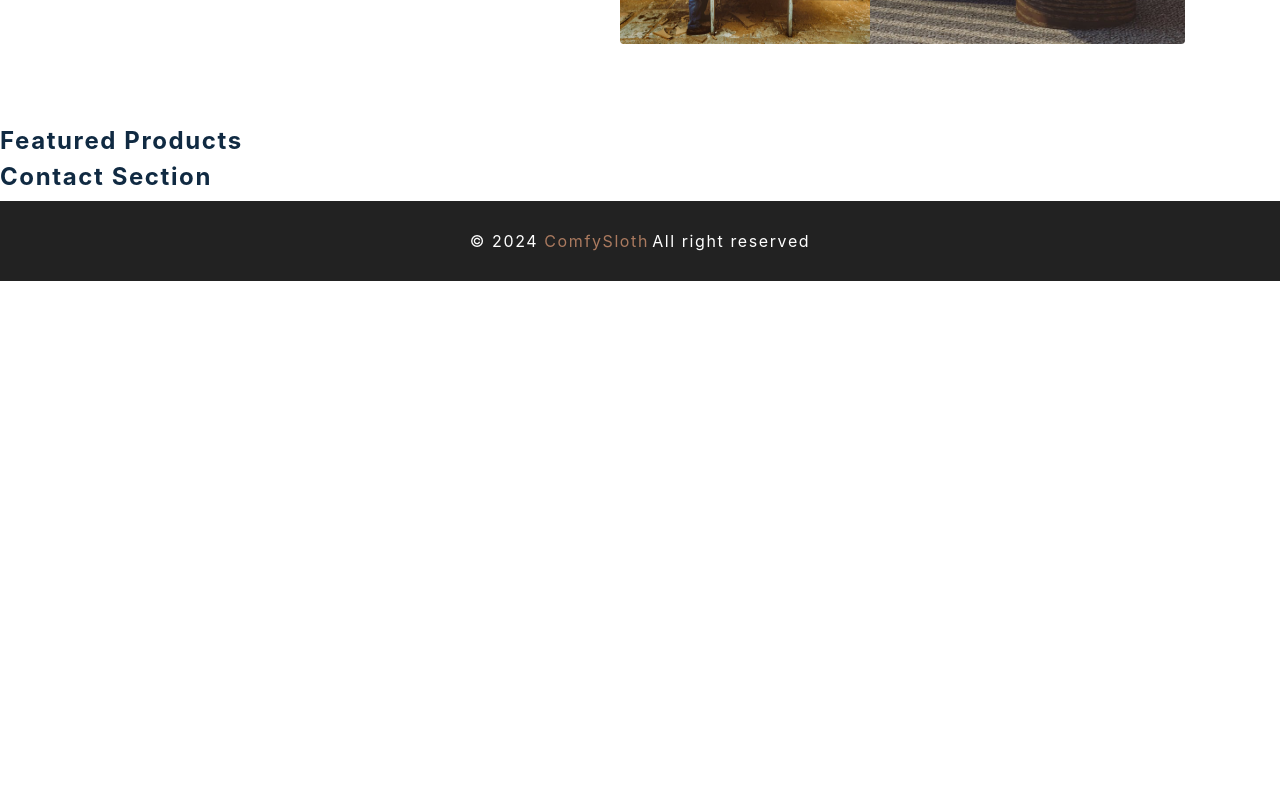
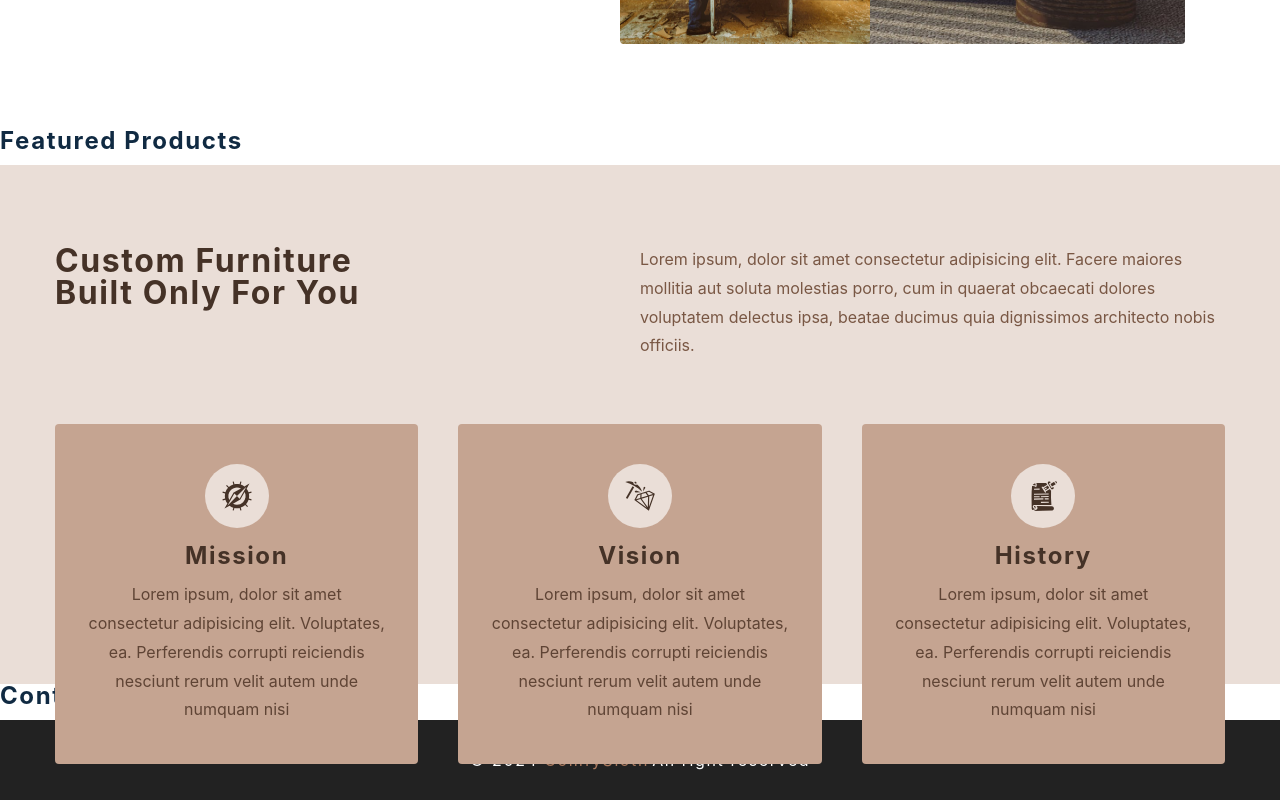
Before and after one commit to MastooraTurkmen/Comfy-Sloth-Store, a React (Create React App) app: page / in a window 1280 px wide. Shown: the part 671-1471 px from the top of the page. Before the commit the page ends 952 px from the top, so only its background shows below. Built offline with nearby package versions, Linux system fonts and the light colour scheme; the HTML template or start-up script is replaced by a standard one.

Commit message:
services js

```diff
--- a/src/components/Services.js
+++ b/src/components/Services.js
@@ -4,7 +4,27 @@ import { services } from '../utils/constants'
 
 const Services = () => {
   return (
-    <Wrapper></Wrapper>
+    <Wrapper>
+      <div className="section-center">
+        <article className="header">
+          <h3>custom furniture <br /> built only for you</h3>
+          <p>Lorem ipsum, dolor sit amet consectetur adipisicing elit.
+            Facere maiores mollitia aut soluta molestias porro,
+            cum in quaerat obcaecati dolores voluptatem delectus ipsa,
+            beatae ducimus quia dignissimos architecto nobis officiis.</p>
+        </article>
+        <div className="services-center">
+          {services.map((service) => {
+            const { id, icon, title, text } = service
+            return <article key={id} className='service'>
+              <span className="icon">{icon}</span>
+              <h4>{title}</h4>
+              <p>{text}</p>
+            </article>
+          })}
+        </div>
+      </div>
+    </Wrapper>
   )
 }
 
```
